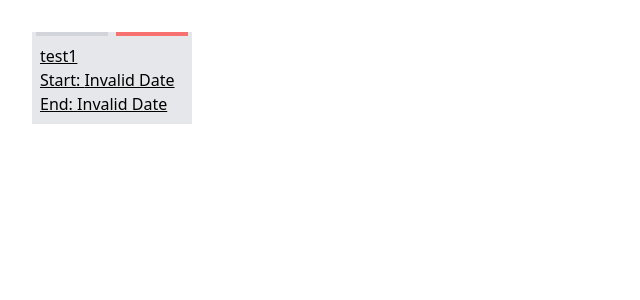
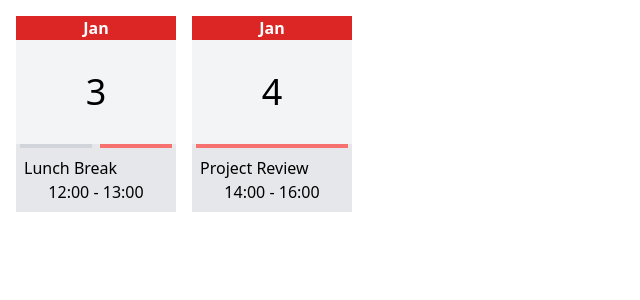
Before and after one commit to ksawio97/apple-wall-calendar, a React (Create React App) app in the folder frontend/: page / in a window 1280 px wide. Shown: the top 300 px of the page, without its empty margins (0-640 px from the left). Built offline with nearby package versions, Linux system fonts and the light colour scheme.

Commit message:
feat: added WeekBox and DayBox to frontend

```diff
--- a/frontend/src/App.tsx
+++ b/frontend/src/App.tsx
@@ -1,20 +1,52 @@
 import { useEffect, useState } from "react";
 import EventModel from "./models/EventModel";
-import EventsGroup from "./components/Events/EventsGroup";
+import WeekBox from "./components/Days/WeekBox";
+import DayModel from "./models/DayModel";
 
 function App() {
-  const [events, setEvents] = useState<EventModel[]>([]);
+  const [days, setDays] = useState<DayModel[]>([]);
 
   useEffect(() => {
-    setEvents([new EventModel('sdasdas', 'test', '', ''), new EventModel('likjhegeuil', 'test1', '', '')])
+    // sample
+    const event1 = new EventModel(
+        "evt_001",
+        "Team Meeting",
+        new Date(2025, 0, 1, 9),
+        new Date(2025, 0, 1, 10)
+    );
+
+    const event2 = new EventModel(
+        "evt_002",
+        "Lunch Break",
+        new Date(2025, 0, 1, 12),
+        new Date(2025, 0, 1, 13)
+    );
+
+    const day1 = new DayModel(
+        new Date(2025, 0, 1),
+        [event1, event2]
+    );
+
+    const event3 = new EventModel(
+        "evt_003",
+        "Project Review",
+        new Date(2025, 0, 2, 14),
+        new Date(2025, 0, 2, 16)
+    );
+
+    const day2 = new DayModel(
+        new Date(2025, 0, 2),
+        [event3]
+    );
+
+    setDays([day1, day2]);
   }, []);
 
   return (
-    <h1 className='underline'>
       <div className="flex gap-4 p-4">
-        <EventsGroup events={events}></EventsGroup>
+        {/* <EventsGroup events={events}></EventsGroup> */}
+        <WeekBox days={days}></WeekBox>
       </div>
-    </h1>
   );
 }
 
--- /dev/null
+++ b/frontend/src/components/Days/DayBox.tsx
@@ -0,0 +1,14 @@
+import DayModel from "../../models/DayModel";
+import EventsGroup from "../Events/EventsGroup";
+
+export default function DayBox({ dayModel }: { dayModel: DayModel }){
+    return (
+        <div className="bg-gray-100 flex flex-col items-center w-40">
+            <div className="bg-red-600 w-full items-center">
+                <p className="text-white text-center font-bold">{dayModel.day.toLocaleString('en', { month: 'short'})}</p>
+            </div>
+            <h3 className="p-8 text-4xl">{dayModel.day.getDay()}</h3>
+            <EventsGroup events={dayModel.events}></EventsGroup>
+        </div>
+    );
+}
--- /dev/null
+++ b/frontend/src/components/Days/WeekBox.tsx
@@ -0,0 +1,13 @@
+import DayBox from "./DayBox";
+import DayModel from "../../models/DayModel";
+
+export default function WeekBox({ days }: { days: DayModel[]}) {
+
+    return (
+        <div className="flex flex-row gap-4 flex-wrap">
+            {days.map((day) =>
+                <DayBox dayModel={day}></DayBox>
+            )}
+        </div>
+    )
+}
--- a/frontend/src/components/Events/EventBox.tsx
+++ b/frontend/src/components/Events/EventBox.tsx
@@ -1,11 +1,15 @@
 import EventModel from "../../models/EventModel";
+
+function getTimeText(time: Date) {
+    return time.toLocaleString('en', { hour: '2-digit', minute: '2-digit', hour12: false});
+}
 
 export default function EventBox({ event }: { event: EventModel }) {
     return (
         <div className="w-40">
             <div className="flex flex-col bg-gray-200 p-2">
                 <h3>{event.summary}</h3>
-                <p className="no-wrap">Start: {event.start.toString()} End: {event.start.toString()}</p>
+                <p className="no-wrap text-center">{getTimeText(event.start)} - {getTimeText(event.end)}</p>
             </div>
         </div>
     );
--- a/frontend/src/components/Events/EventsGroup.tsx
+++ b/frontend/src/components/Events/EventsGroup.tsx
@@ -15,7 +15,7 @@ export default function EventsGroup({ events }: { events: EventModel[] }) {
     }, [events, index]);
 
     return (
-        <div className="p-4">
+        <div>
             <div className="flex flex-row h-1 gap-2 bg-gray-200 px-1">
                 {events.map((event, i) => {
                     return (
--- /dev/null
+++ b/frontend/src/hooks/useOnDayChange.ts
@@ -0,0 +1,15 @@
+import { useEffect } from "react";
+import getMsToNextDay from "../utils/getMsToNextDay";
+
+export default function useOnDayChange(onDayChange: () => void) {
+    useEffect(() => {
+        const msToNextDay = getMsToNextDay();
+        const timeoutId = setTimeout(() => {
+            onDayChange();
+        }, msToNextDay);
+
+        return () => {
+            clearTimeout(timeoutId);
+        }
+    }, [onDayChange]);
+}
--- /dev/null
+++ b/frontend/src/models/DayModel.ts
@@ -0,0 +1,11 @@
+import EventModel from "./EventModel";
+
+export default class DayModel {
+    day: Date;
+    events: EventModel[];
+
+    constructor(day: Date, events: EventModel[]) {
+        this.day = day;
+        this.events = events;
+    }
+}
--- a/frontend/src/models/EventModel.ts
+++ b/frontend/src/models/EventModel.ts
@@ -3,11 +3,11 @@ export default class EventModel {
     summary: string;
     start: Date;
     end: Date;
-    constructor(uid: string, summary: string, start: string, end: string) {
+    constructor(uid: string, summary: string, start: Date, end: Date) {
         this.uid = uid;
         this.summary = summary;
-        this.start = new Date(start);
-        this.end = new Date(end);
+        this.start = start;
+        this.end = end;
     }
 
     display() {
--- /dev/null
+++ b/frontend/src/utils/getMsToNextDay.ts
@@ -0,0 +1,9 @@
+export default function getMsToNextDay() {
+    const today = new Date(Date.now());
+    const tomorrow = new Date(today);
+    tomorrow.setDate(tomorrow.getDate() + 1);
+    tomorrow.setHours(0, 0, 0, 0);
+
+    // Calculate milliseconds difference
+    return tomorrow.getTime() - today.getTime();
+}
```
Also changed, not shown: 1 other file (tests, documents, lock files or other folders).
